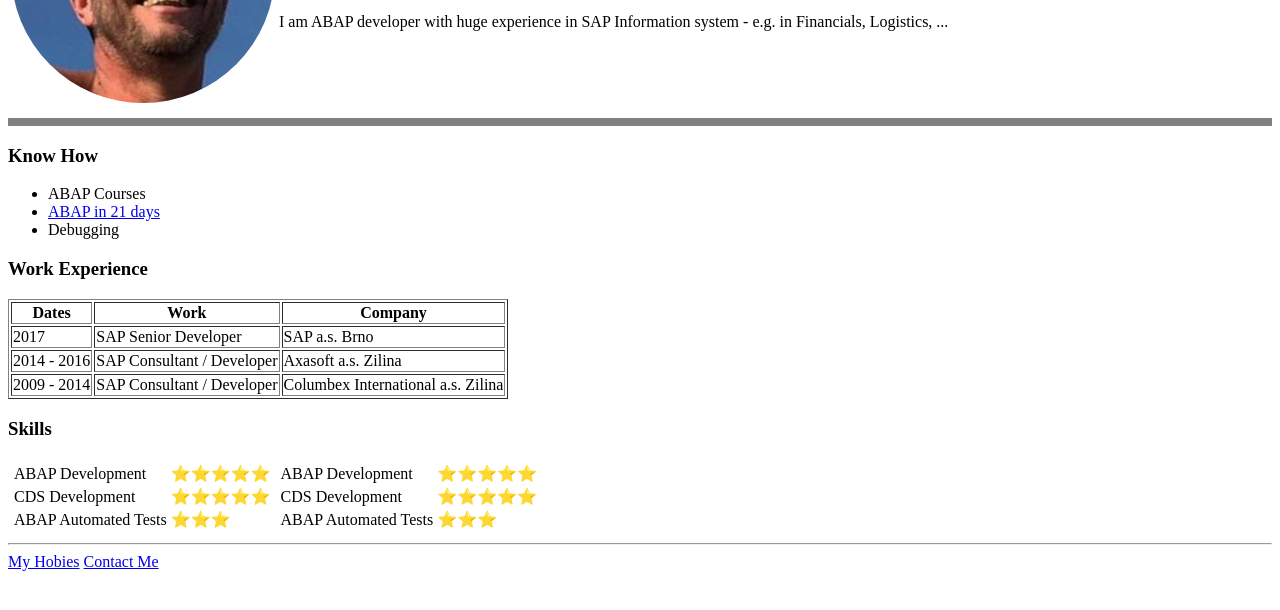
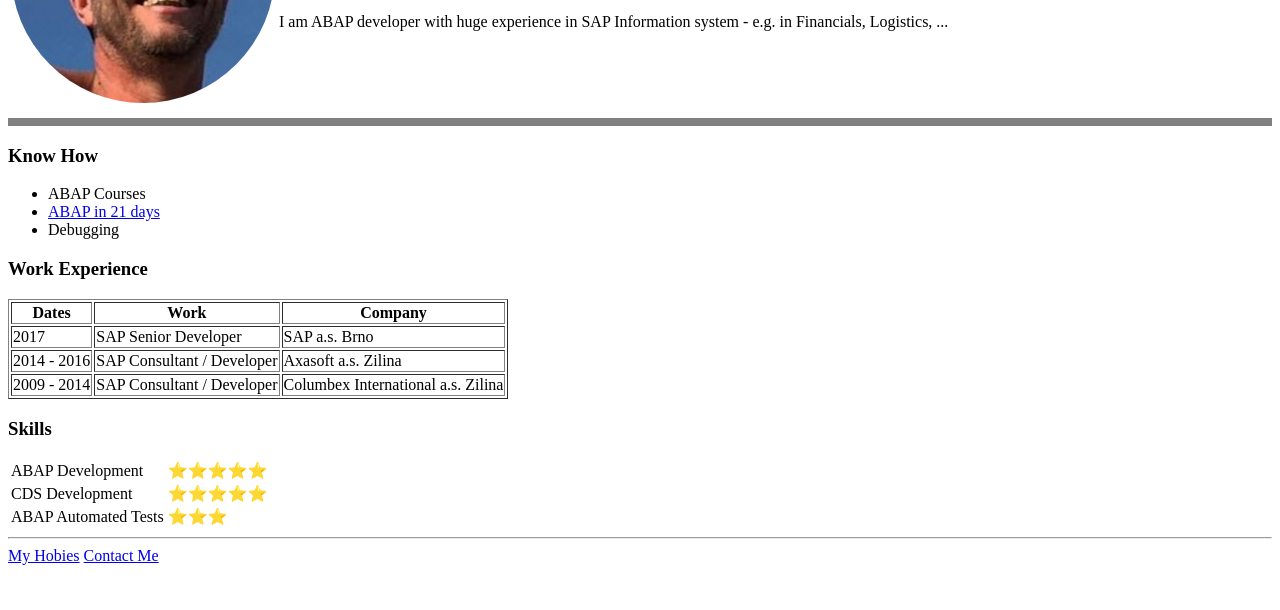
Before and after one commit to martino1961/WebDevelopmentUdemy, a plain HTML site: page HTML - Personal Site/index.html in a window 1280 px wide. Shown: the part 172-782 px from the top of the page. Drawn offline with Linux system fonts and the light colour scheme.

Commit message:
Nested table deleted from 'Skills'

```diff
--- a/HTML - Personal Site/index.html
+++ b/HTML - Personal Site/index.html
@@ -59,9 +59,6 @@
     <h3>Skills</h3>
     <table>
         <tr>
-            <td>
-                <table>
-                    <tr>
             <td>ABAP Development</td>
             <td>⭐⭐⭐⭐⭐</td>
         </tr>
@@ -74,25 +71,6 @@
             <td>⭐⭐⭐</td>
         </tr>
      </table>
-            </td>
-            <td>
-                <table>
-                    <tr>
-                        <td>ABAP Development</td>
-                        <td>⭐⭐⭐⭐⭐</td>
-                    </tr>
-                    <tr>
-                        <td>CDS Development</td>
-                        <td>⭐⭐⭐⭐⭐</td>
-                    </tr>
-                    <tr>
-                        <td>ABAP Automated Tests</td>
-                        <td>⭐⭐⭐</td>
-                    </tr>
-                 </table>
-            </td>
-         </tr>
-    </table>
     <hr>
     <a href="hobies.html">My Hobies</a>
     <a href="contact-me.html">Contact Me</a>
```
Lines whose indentation alone changed are shown as unchanged.
